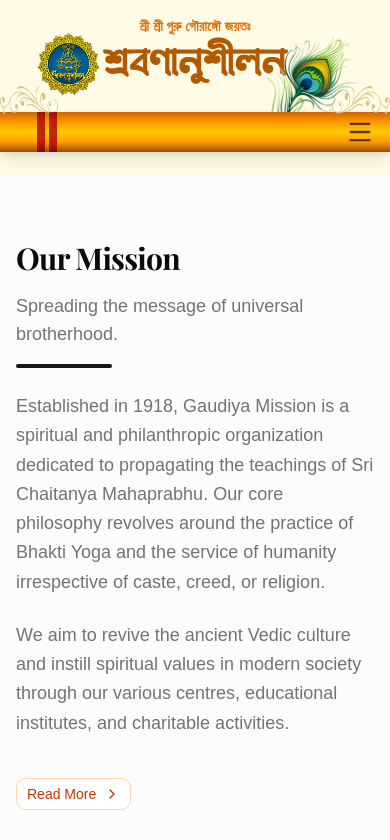
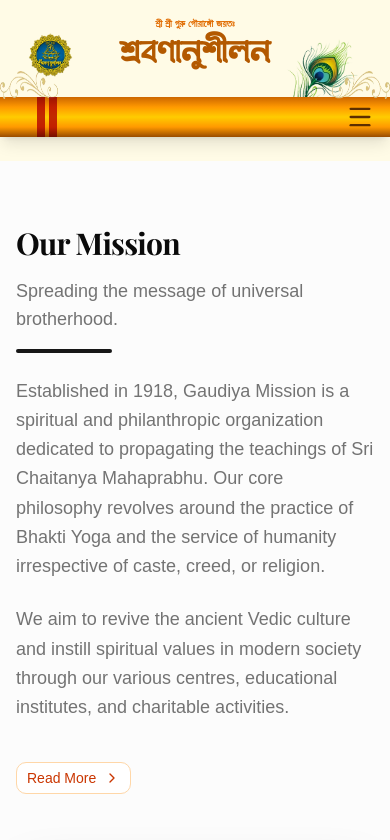
Before and after one commit to developer-shourav/shraban_anushilan_frontend, a Next.js app: page / in a window 390 px wide. Shown: the top 840 px of the page. Built offline with nearby package versions, Linux system fonts and the light colour scheme; a web font is replaced by a local one.

Commit message:
Navbar Responsive completed

```diff
--- a/app/globals.css
+++ b/app/globals.css
@@ -25,6 +25,7 @@
   --font-mono: var(--font-geist-mono), ui-monospace, monospace;
   --font-heading: var(--font-playfair-display), ui-serif, Georgia, Cambria, "Times New Roman", Times, serif;
   --font-BanglaHeading: "Li Jashir Abhyuday", var(--font-playfair-display), ui-serif, serif;
+  --breakpoint-xs: 425px;
   --color-sidebar-ring: var(--sidebar-ring);
   --color-sidebar-border: var(--sidebar-border);
   --color-sidebar-accent-foreground: var(--sidebar-accent-foreground);
--- a/components/layout/Navbar.tsx
+++ b/components/layout/Navbar.tsx
@@ -38,7 +38,7 @@
     <header className="w-full bg-[#FFFBE6]">
       {/* Top Logo Section (White Area) */}
       <div className="py-4">
-        <p className="text-center text-sm lg:text-[16px] text-[#E16C00] font-bold mb-0 lg:mb-5">
+        <p className="text-center text-[10px] xs:text-sm lg:text-[16px] text-[#E16C00] font-bold mb-0 lg:mb-5">
           শ্রী শ্রী গুরু গৌরাঙ্গৌ জয়তঃ
         </p>
         <div className="relative">
@@ -46,9 +46,9 @@
           <Image
             src={ShrabananushilanLogo}
             alt="Logo"
-            className="absolute left-9 bottom-0 h-16 lg:left-50 xl:left-60 lg:bottom-1 lg:h-24 w-auto"
+            className="absolute left-7 xs:left-9 bottom-1 xs:bottom-0 h-11 xs:h-15 md:h-18 lg:left-50 xl:left-60 lg:bottom-1 lg:h-24 w-auto"
           />
-          <h1 className=" text-[#B35900] text-[40px] md:text-[60px]  lg:text-[70px] xl:text-[80px] font-bold tracking-wide font-BanglaHeading text-center">
+          <h1 className=" text-[#B35900] text-[33px] xs:text-[40px] md:text-[60px]  lg:text-[70px] xl:text-[80px] font-bold tracking-wide font-BanglaHeading text-center">
             শ্রবণানুশীলন
           </h1>
         </div>
@@ -71,7 +71,7 @@
           </div>
 
           {/* Right Red Border Group */}
-          <div className="absolute right-[12%] lg:right-[8%] z-20 hidden lg:flex gap-1 h-full mix-blend-multiply">
+          <div className="absolute right-[12%] lg:right-[8%] z-20 hidden md:flex gap-1 h-full mix-blend-multiply">
             <div className="w-2 lg:w-2.5 xl:w-3.5 h-full bg-[#b30000]/80" />
             <div className="w-2 lg:w-2.5 xl:w-3.5 h-full bg-[#b30000]/80" />
           </div>
@@ -137,7 +137,7 @@
 
         {/* Peacock Feather Decoration */}
         <div className="absolute right-8 bottom-16 lg:right-36 lg:bottom-14 pointer-events-none z-0">
-          <Image src={featherDesign} alt="" className=" w-24 lg:w-34" />
+          <Image src={featherDesign} alt="" className="w-18 xs:w-22 md:w-28 lg:w-34" />
         </div>
       </div>
     </header>
```
